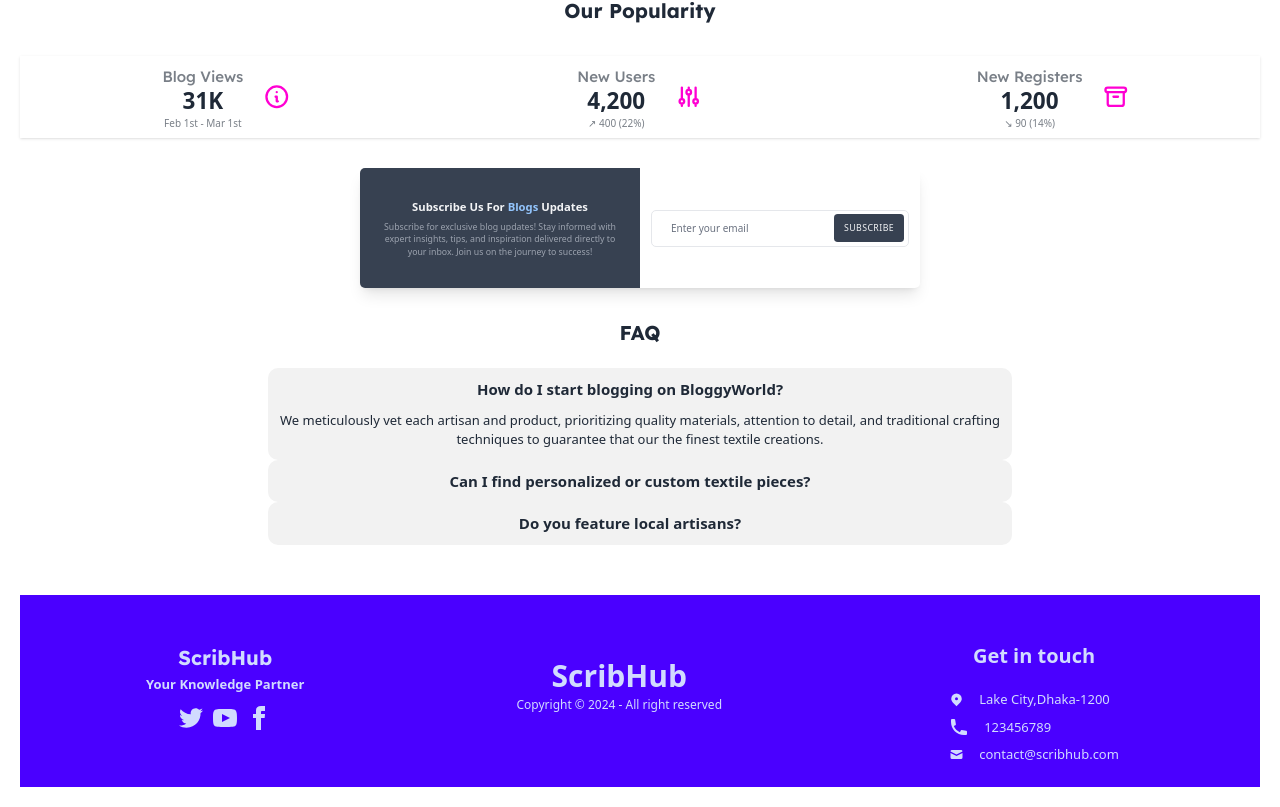
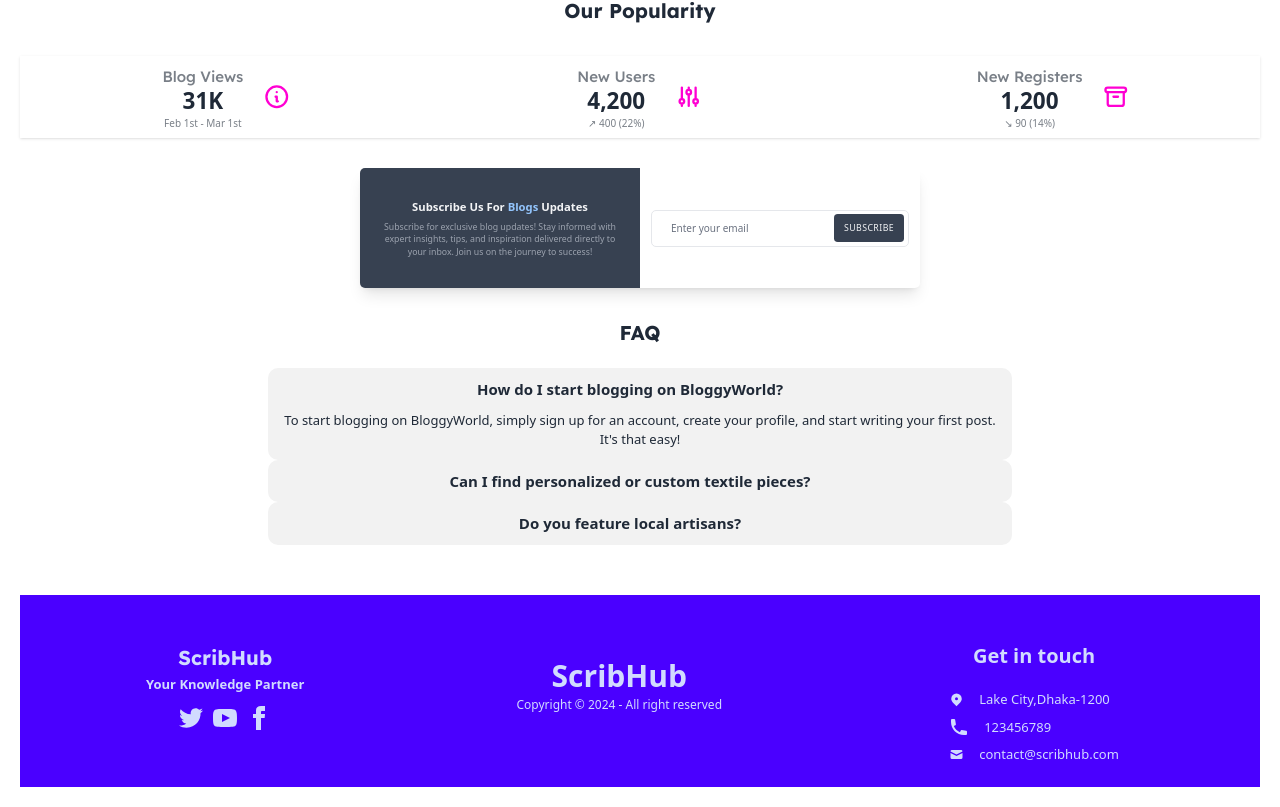
Before and after one commit to RafiulAlamRami/scribHub-client, a React (Vite) app: page / in a window 1280 px wide. Shown: the part 571-1378 px from the top of the page. Built offline with nearby package versions, Linux system fonts and the light colour scheme; no server answers.

Commit message:
add answer

```diff
--- a/src/Components/Faq.jsx
+++ b/src/Components/Faq.jsx
@@ -12,7 +12,7 @@ const Faq = () => {
                 How do I start blogging on BloggyWorld?
                 </div>
                 <div className="collapse-content text-center text-[1.3rem] font-medium">
-                    <p>We meticulously vet each artisan and product, prioritizing quality materials, attention to detail, and traditional crafting techniques to guarantee that our  the finest textile creations.</p>
+                    <p>To start blogging on BloggyWorld, simply sign up for an account, create your profile, and start writing your first post. It's that easy!</p>
                 </div>
             </div>
             <div className="collapse bg-base-200">
```
